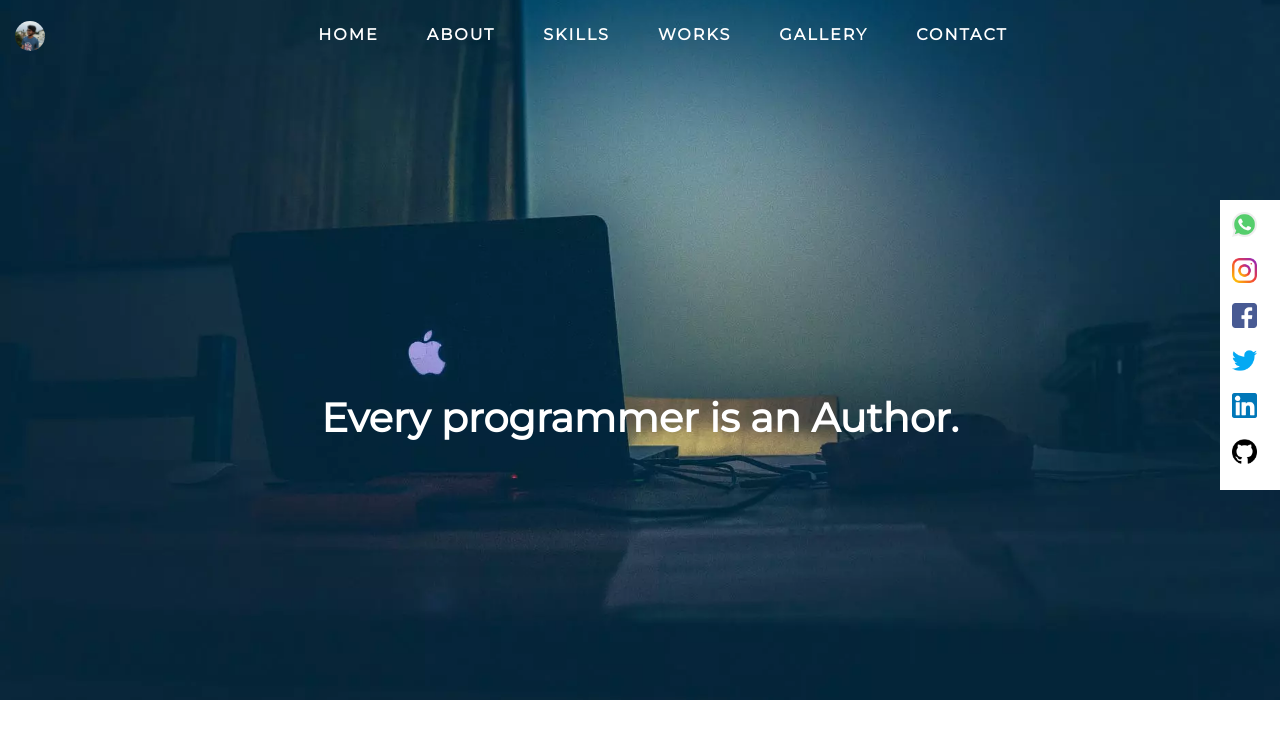
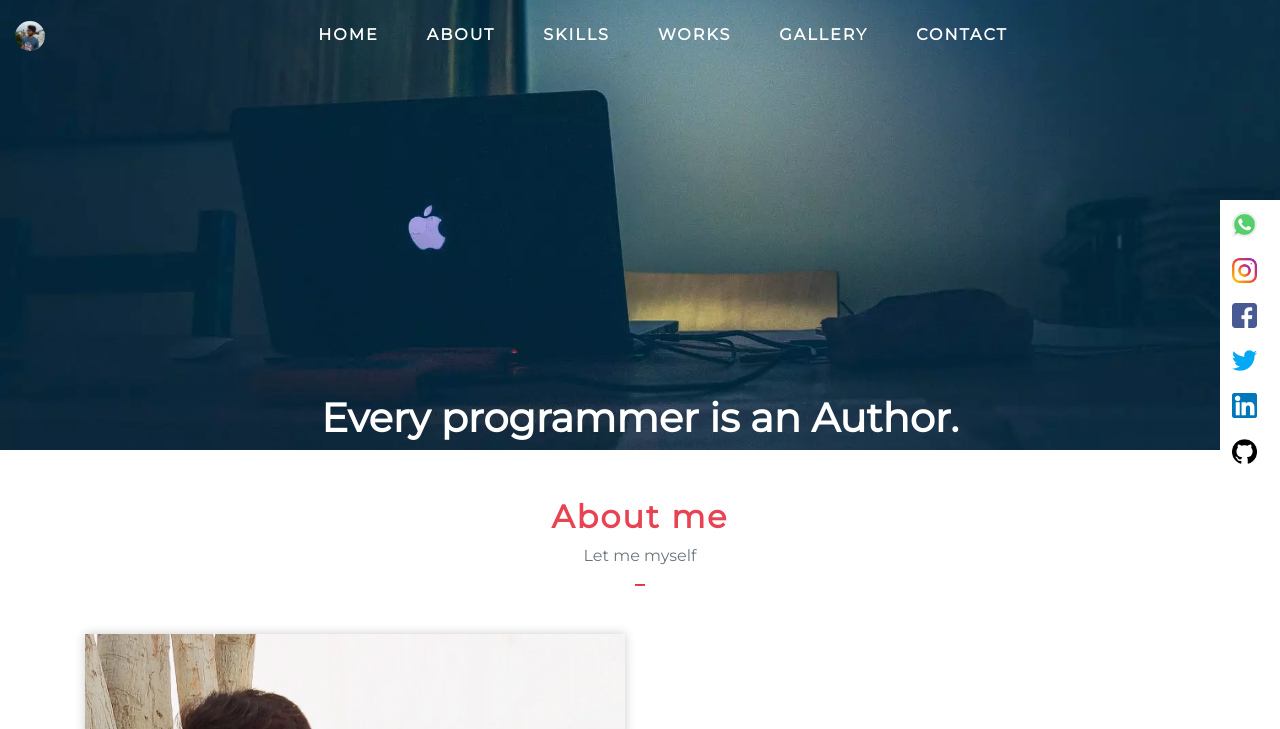
Before and after one commit to Gajendhiranm/gajendhiranm.github.io, a plain HTML site: page index.html in a window 1280 px wide. Shown: the top 729 px of the page. Drawn offline with nearby package versions, Linux system fonts and the light colour scheme.

Commit message:
Update index.html

```diff
--- a/index.html
+++ b/index.html
@@ -33,7 +33,7 @@
 
 
 
-<div class="back"  style="height:700px;width:100%;" >
+<div class="back"  style="height:450px;width:100%;" >
   <!--navbar-->
   <nav class="navbar navbar-expand-lg  " id="nav-top">
     <a class="navbar-brand " href="#"><img src="assets/images/last.webp" height="30" width="30" id="temple-image" style="border-radius: 50%;"></a>
```
